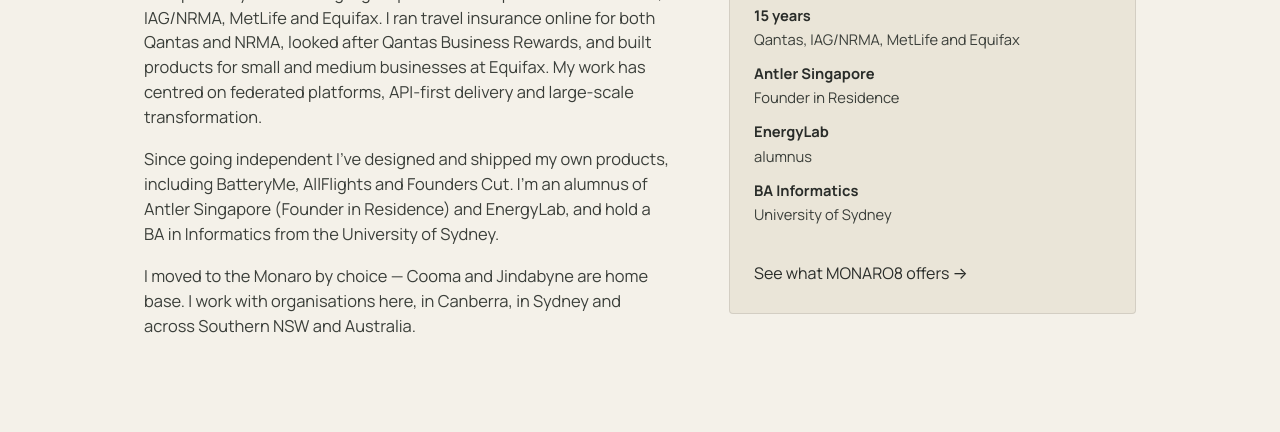
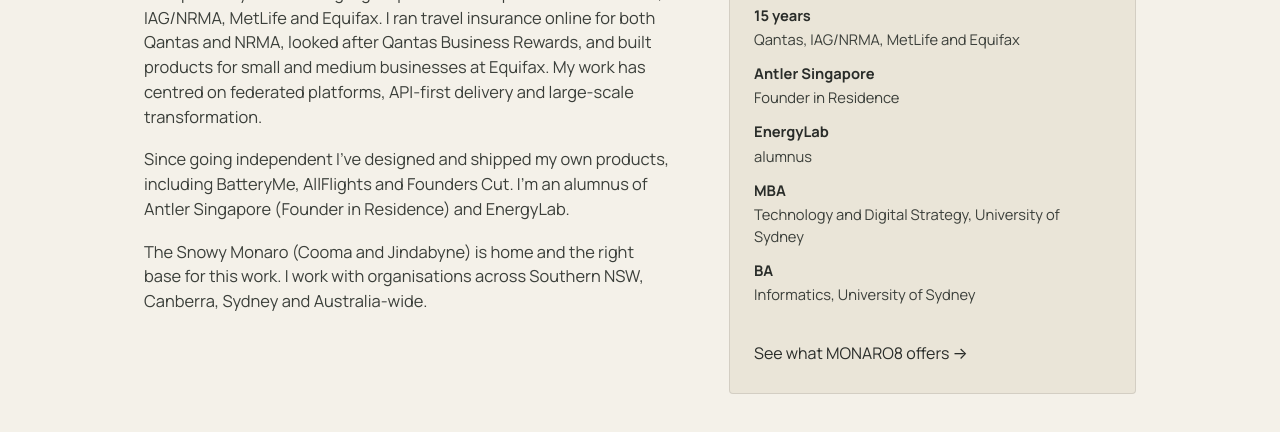
Before and after one commit to mindbuilt/monaro8, a plain HTML site: page about/index.html in a window 1280 px wide. Shown: the part 616-1048 px from the top of the page. Drawn offline with Linux system fonts and the light colour scheme.

Commit message:
Refine about page bio and credentials
- Reframe Monaro relocation as intentional choice for work, not defensive
- Move education details to credentials section
- Add MBA in Technology and Digital Strategy to credential list
- Reorganise paragraph flow for better readability

```diff
--- a/about/index.html
+++ b/about/index.html
@@ -124,8 +124,8 @@
       <div class="bio-copy">
         <h2>Oliver Moran, Principal</h2>
         <p>I've spent 15 years building digital products and platforms for Qantas, IAG/NRMA, MetLife and Equifax. I ran travel insurance online for both Qantas and NRMA, looked after Qantas Business Rewards, and built products for small and medium businesses at Equifax. My work has centred on federated platforms, API-first delivery and large-scale transformation.</p>
-        <p>Since going independent I've designed and shipped my own products, including BatteryMe, AllFlights and Founders Cut. I'm an alumnus of Antler Singapore (Founder in Residence) and EnergyLab, and hold a BA in Informatics from the University of Sydney.</p>
-        <p>I moved to the Monaro by choice — Cooma and Jindabyne are home base. I work with organisations here, in Canberra, in Sydney and across Southern NSW and Australia.</p>
+        <p>Since going independent I've designed and shipped my own products, including BatteryMe, AllFlights and Founders Cut. I'm an alumnus of Antler Singapore (Founder in Residence) and EnergyLab.</p>
+        <p>The Snowy Monaro (Cooma and Jindabyne) is home and the right base for this work. I work with organisations across Southern NSW, Canberra, Sydney and Australia-wide.</p>
       </div>
       <div class="bio-credentials">
         <p class="bio-photo-note">Photo coming soon</p>
@@ -133,7 +133,8 @@
           <li><strong>15 years</strong> Qantas, IAG/NRMA, MetLife and Equifax</li>
           <li><strong>Antler Singapore</strong> Founder in Residence</li>
           <li><strong>EnergyLab</strong> alumnus</li>
-          <li><strong>BA Informatics</strong> University of Sydney</li>
+          <li><strong>MBA</strong> Technology and Digital Strategy, University of Sydney</li>
+          <li><strong>BA</strong> Informatics, University of Sydney</li>
         </ul>
         <p style="margin-top: 20px;"><a href="/services/">See what MONARO8 offers →</a></p>
       </div>
```
